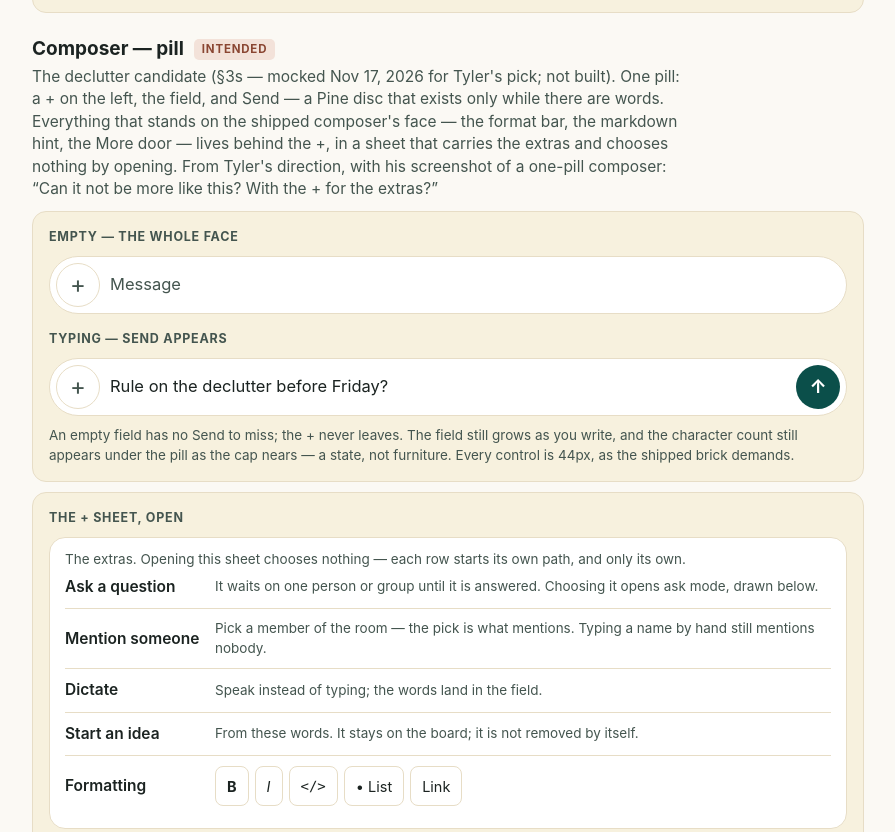
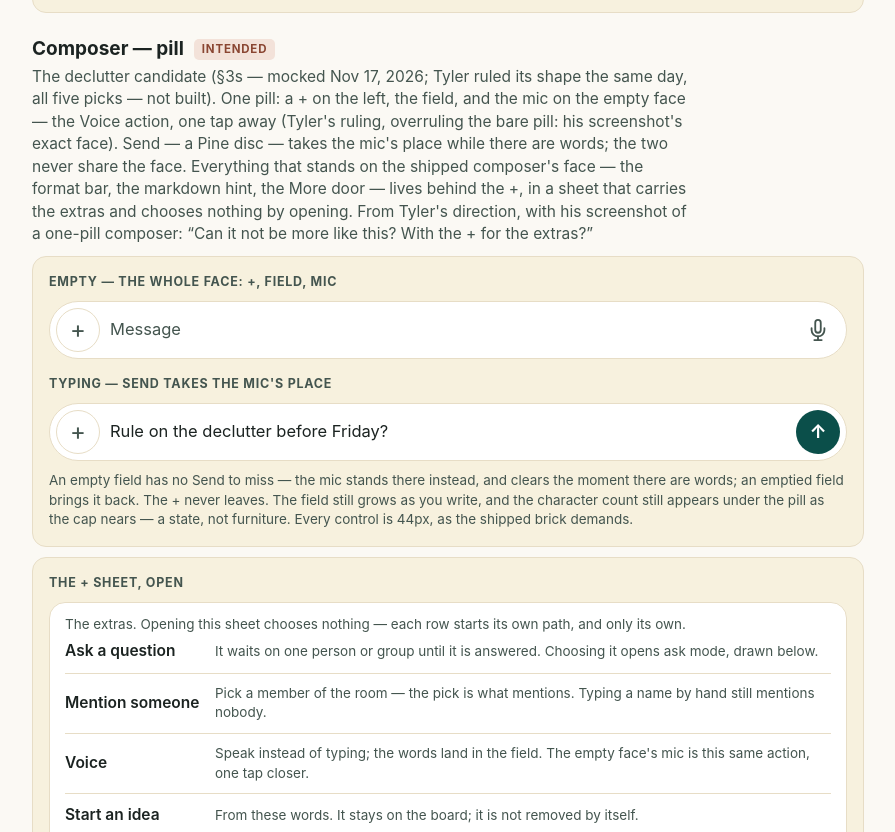
Before and after one commit to timbierowicz/triowire-preview, a plain HTML site: page library.html in a window 1280 px wide. Shown: the part 9113-9945 px from the top of the page, without its empty margins (192-1087 px from the left). Drawn offline with Linux system fonts and the light colour scheme.

Commit message:
Preview — Room declutter mock brought into agreement with Tyler's §3s rulings (Nov 17, 2026). THE MIC: Tyler ruled the pill WITH a mic on the empty face (his screenshot's exact face, overruling the bare pill as mocked) — the empty pill in room-declutter.html and in the library's Composer — pill brick now draws + · field · mic, and the typing state makes the swap explicit (Send takes the mic's place while there are words; the two never share the face). New shared class .micbtn in preview-lib.css. THE WORD: 'Dictate' is retired (Tyler: it 'feels like my grandma talking') — the + sheet row and every §3s surface now read Voice; the function is unchanged, and the mock carries one historical note naming the rename. Sitemap declutter row updated to the ruled face (mic on the empty face; states list amended). Nothing else redrawn — slim card, sheet contents, Ask in the sheet only, and the thread pill already matched his rulings. Mock only — not built.

```diff
--- a/assets/preview-lib.css
+++ b/assets/preview-lib.css
@@ -716,6 +716,8 @@ body.pg-preview-frame .stage{display:flex;justify-content:center}
 .pillcomposer .pfield{flex:1;min-width:0;font-size:16.5px;padding:10px 4px}
 .pillcomposer .pfield .dim{color:var(--muted)}
 .pillcomposer .senddisc{width:44px;height:44px;border-radius:50%;background:var(--pine);color:#fff;font-size:19px;font-weight:700;display:flex;align-items:center;justify-content:center;flex:none}
+.pillcomposer .micbtn{width:44px;height:44px;border-radius:50%;color:var(--muted);display:flex;align-items:center;justify-content:center;flex:none}
+.pillcomposer .micbtn svg{display:block}
 .plussheet{background:var(--card);border:1px solid var(--line);border-radius:16px;padding:12px 15px}
 .plussheet .xrow{display:flex;gap:12px;align-items:center;padding:10px 0;border-top:1px solid var(--line)}
 .plussheet .xrow.first{border-top:none;padding-top:2px}
--- a/library.html
+++ b/library.html
@@ -383,20 +383,21 @@
 
   <div class="spec" id="lib-composer-pill">
     <div class="head"><span class="name">Composer — pill</span><span class="stamp intended">Intended</span></div>
-    <p class="for">The declutter candidate (§3s — mocked Nov 17, 2026 for Tyler's pick; not built). One pill: a + on the left, the field, and Send — a Pine disc that exists only while there are words. Everything that stands on the shipped composer's face — the format bar, the markdown hint, the More door — lives behind the +, in a sheet that carries the extras and chooses nothing by opening. From Tyler's direction, with his screenshot of a one-pill composer: “Can it not be more like this? With the + for the extras?”</p>
+    <p class="for">The declutter candidate (§3s — mocked Nov 17, 2026; Tyler ruled its shape the same day, all five picks — not built). One pill: a + on the left, the field, and the mic on the empty face — the Voice action, one tap away (Tyler's ruling, overruling the bare pill: his screenshot's exact face). Send — a Pine disc — takes the mic's place while there are words; the two never share the face. Everything that stands on the shipped composer's face — the format bar, the markdown hint, the More door — lives behind the +, in a sheet that carries the extras and chooses nothing by opening. From Tyler's direction, with his screenshot of a one-pill composer: “Can it not be more like this? With the + for the extras?”</p>
     <div class="stage white">
-      <p class="cap">Empty — the whole face</p>
+      <p class="cap">Empty — the whole face: +, field, mic</p>
       <div class="pillcomposer flat">
         <div class="plusbtn" title="Extras">+</div>
         <div class="pfield"><span class="dim">Message</span></div>
+        <div class="micbtn" title="Voice"><svg width="22" height="22" viewBox="0 0 24 24" fill="none" stroke="currentColor" stroke-width="2" stroke-linecap="round" stroke-linejoin="round" aria-hidden="true"><path d="M12 1a3 3 0 0 0-3 3v8a3 3 0 0 0 6 0V4a3 3 0 0 0-3-3z"/><path d="M19 10v2a7 7 0 0 1-14 0v-2"/><line x1="12" y1="19" x2="12" y2="23"/><line x1="8" y1="23" x2="16" y2="23"/></svg></div>
       </div>
-      <p class="cap" style="margin-top:16px">Typing — Send appears</p>
+      <p class="cap" style="margin-top:16px">Typing — Send takes the mic's place</p>
       <div class="pillcomposer flat">
         <div class="plusbtn" title="Extras">+</div>
         <div class="pfield">Rule on the declutter before Friday?</div>
         <div class="senddisc" title="Send">↑</div>
       </div>
-      <p style="font-size:13.5px;color:var(--muted);margin:10px 0 0">An empty field has no Send to miss; the + never leaves. The field still grows as you write, and the character count still appears under the pill as the cap nears — a state, not furniture. Every control is 44px, as the shipped brick demands.</p>
+      <p style="font-size:13.5px;color:var(--muted);margin:10px 0 0">An empty field has no Send to miss — the mic stands there instead, and clears the moment there are words; an emptied field brings it back. The + never leaves. The field still grows as you write, and the character count still appears under the pill as the cap nears — a state, not furniture. Every control is 44px, as the shipped brick demands.</p>
     </div>
     <div class="stage white">
       <p class="cap">The + sheet, open</p>
@@ -404,7 +405,7 @@
         <p style="font-size:13.5px;color:var(--muted);margin:0 0 4px">The extras. Opening this sheet chooses nothing — each row starts its own path, and only its own.</p>
         <div class="xrow first"><span class="xname">Ask a question</span><span class="xdesc">It waits on one person or group until it is answered. Choosing it opens ask mode, drawn below.</span></div>
         <div class="xrow"><span class="xname">Mention someone</span><span class="xdesc">Pick a member of the room — the pick is what mentions. Typing a name by hand still mentions nobody.</span></div>
-        <div class="xrow"><span class="xname">Dictate</span><span class="xdesc">Speak instead of typing; the words land in the field.</span></div>
+        <div class="xrow"><span class="xname">Voice</span><span class="xdesc">Speak instead of typing; the words land in the field. The empty face's mic is this same action, one tap closer.</span></div>
         <div class="xrow"><span class="xname">Start an idea</span><span class="xdesc">From these words. It stays on the board; it is not removed by itself.</span></div>
         <div class="xrow"><span class="xname">Formatting</span><span class="chips" role="toolbar" aria-label="Formatting"><span class="b">B</span><span class="i">I</span><span class="c">&lt;/&gt;</span><span>• List</span><span>Link</span></span></div>
       </div>
@@ -439,7 +440,7 @@
       </div>
       <p style="font-size:13.5px;color:var(--muted);margin:10px 0 0">The Notifying chip rides on the pill as it rides on the shipped box — the landed mention form, unchanged. Two doors reach the picker: the sheet's Mention row, and typing @ in the field, which opens the same picker over the room's members, filtered as you type. Only a pick mentions, and the mention ships only if its @Name still stands in the words at send — the rules as landed Nov 17, 2026 (production <code>08dda3d5</code>).</p>
     </div>
-    <p class="usedon"><b>Used on:</b> <a href="room-declutter.html">Room — declutter mock</a> (§3s). The shipped Composer above remains the live form until Tyler rules on this one.</p>
+    <p class="usedon"><b>Used on:</b> <a href="room-declutter.html">Room — declutter mock</a> (§3s). Tyler ruled this form Nov 17, 2026 — all five §3s picks, the mic on the empty face included; the shipped Composer above remains the live form until the build lands.</p>
   </div>
 
   <div class="spec" id="lib-ask-card">
@@ -884,7 +885,7 @@
     <p class="note">Specimen shows one month; the sheet scrolls through months vertically. The range, the spelled-out selection, and the explicit Done are the non-negotiables.</p>
   </div>
 
-  <p class="foot">Twenty-seven bricks — the chat message and the composer each carry their shipped form beside their intended one, and the five v3 bricks above are drawn Intended, in all their states, before any page uses them. When a new brick is needed, it is drawn here first — named, stamped, and given its specimen — and only then composed into a page. That order is the whole discipline: the library is where a missing part shows up as a hole, while it is still cheap. The theme token set above is a layer over every brick, not a brick of its own — which is why it is not in the count. The Step card is a pattern, not a brick, and is not in this count either; the Ruling card's on-bubble form is a form of that brick, drawn inside its specimen, not a new brick. The Composer — pill and Ask card — slim bricks are the §3s declutter mocks (Nov 17, 2026), drawn Intended until Tyler rules on them.</p>
+  <p class="foot">Twenty-seven bricks — the chat message and the composer each carry their shipped form beside their intended one, and the five v3 bricks above are drawn Intended, in all their states, before any page uses them. When a new brick is needed, it is drawn here first — named, stamped, and given its specimen — and only then composed into a page. That order is the whole discipline: the library is where a missing part shows up as a hole, while it is still cheap. The theme token set above is a layer over every brick, not a brick of its own — which is why it is not in the count. The Step card is a pattern, not a brick, and is not in this count either; the Ruling card's on-bubble form is a form of that brick, drawn inside its specimen, not a new brick. The Composer — pill and Ask card — slim bricks are the §3s declutter mocks (Nov 17, 2026), drawn Intended; Tyler ruled on them the same day — they stay Intended until the build ships them.</p>
 </div>
 
 </body>
```
Also changed, not shown: room-declutter.html (+12 -8 lines), sitemap.html (+1 -1 lines).
